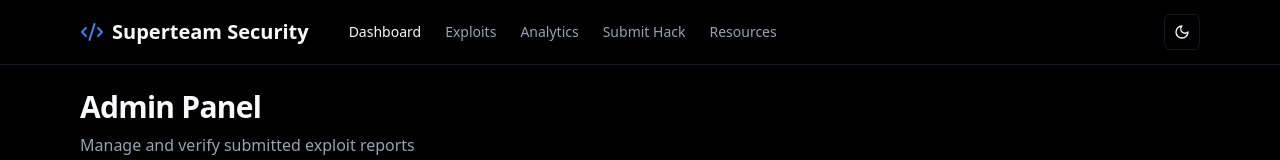
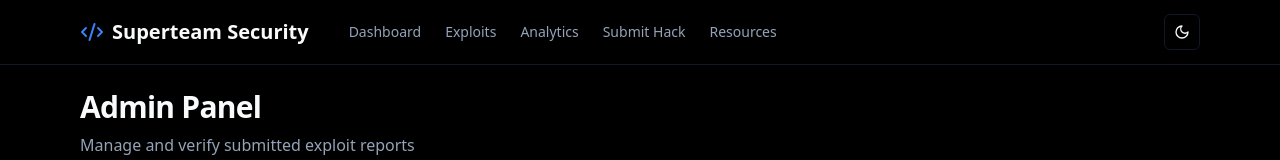
Before and after one commit to mitgajera/solana-security-dashboard, a Next.js app: page /admin in a window 1280 px wide. Shown: the top 160 px of the page. Built offline with nearby package versions, Linux system fonts and the light colour scheme; no server answers; the database is empty.

Commit message:
feat(navbar): highlight active link in navigation based on current path

```diff
--- a/src/components/layout/navbar.tsx
+++ b/src/components/layout/navbar.tsx
@@ -10,9 +10,11 @@
   DropdownMenuItem,
   DropdownMenuTrigger,
 } from "@/components/ui/dropdown-menu"
+import { usePathname } from "next/navigation" // Add this import
 
 export function Navbar() {
   const { setTheme } = useTheme()
+  const pathname = usePathname() // Get current path
 
   return (
     <header className="sticky top-0 z-50 w-full border-b bg-background/95 backdrop-blur supports-[backdrop-filter]:bg-background/60">
@@ -27,31 +29,41 @@
           <nav className="hidden gap-6 md:flex">
             <Link
               href="/"
-              className="text-sm font-medium transition-colors hover:text-primary"
+              className={`text-sm font-medium transition-colors hover:text-primary ${
+                pathname === '/' ? 'text-primary font-bold' : 'text-muted-foreground'
+              }`}
             >
               Dashboard
             </Link>
             <Link
               href="/exploits"
-              className="text-sm font-medium text-muted-foreground transition-colors hover:text-primary"
+              className={`text-sm font-medium transition-colors hover:text-primary ${
+                pathname === '/exploits' ? 'text-primary font-bold' : 'text-muted-foreground'
+              }`}
             >
               Exploits
             </Link>
             <Link
               href="/analytics"
-              className="text-sm font-medium text-muted-foreground transition-colors hover:text-primary"
+              className={`text-sm font-medium transition-colors hover:text-primary ${
+                pathname === '/analytics' ? 'text-primary font-bold' : 'text-muted-foreground'
+              }`}
             >
               Analytics
             </Link>
             <Link
               href="/submit"
-              className="text-sm font-medium text-muted-foreground transition-colors hover:text-primary"
+              className={`text-sm font-medium transition-colors hover:text-primary ${
+                pathname === '/submit' ? 'text-primary font-bold' : 'text-muted-foreground'
+              }`}
             >
               Submit Hack
             </Link>
             <Link
               href="/resources"
-              className="text-sm font-medium text-muted-foreground transition-colors hover:text-primary"
+              className={`text-sm font-medium transition-colors hover:text-primary ${
+                pathname === '/resources' ? 'text-primary font-bold' : 'text-muted-foreground'
+              }`}
             >
               Resources
             </Link>
```
